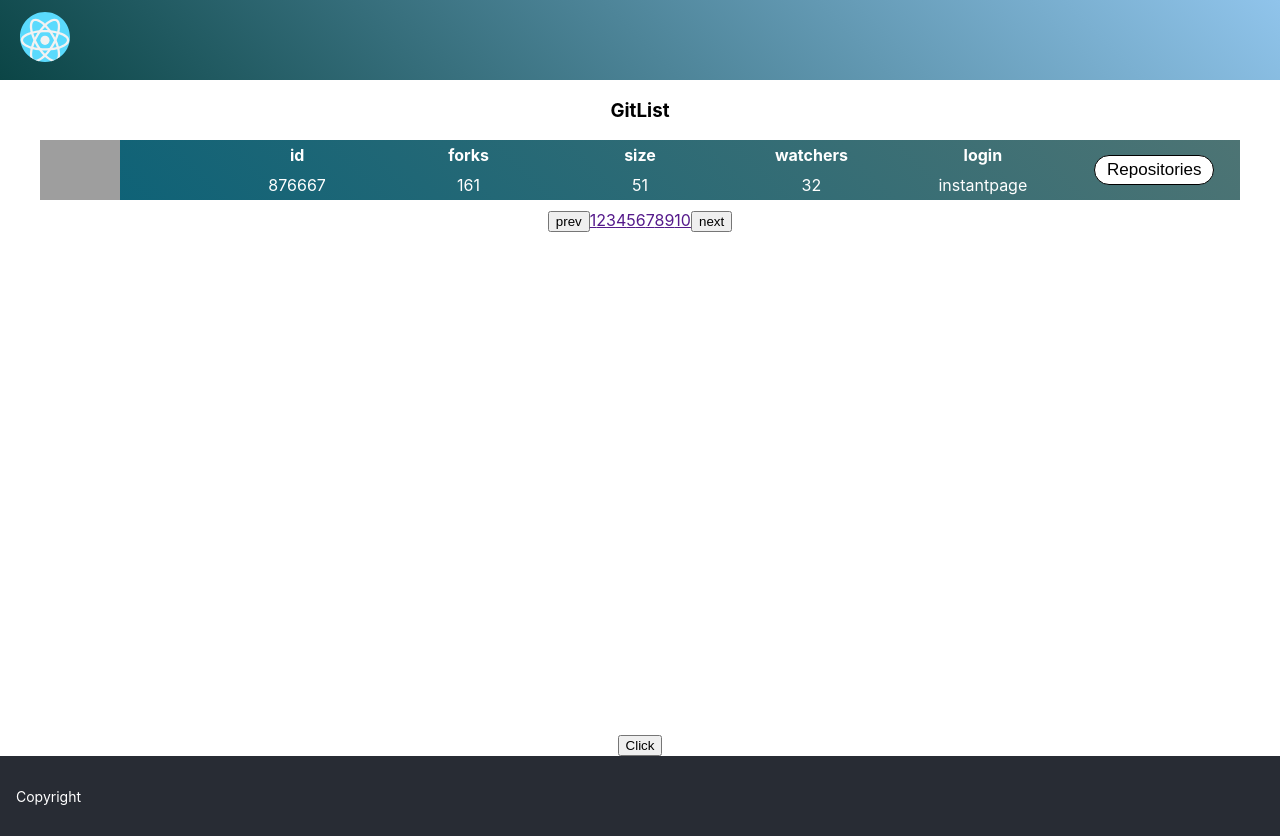
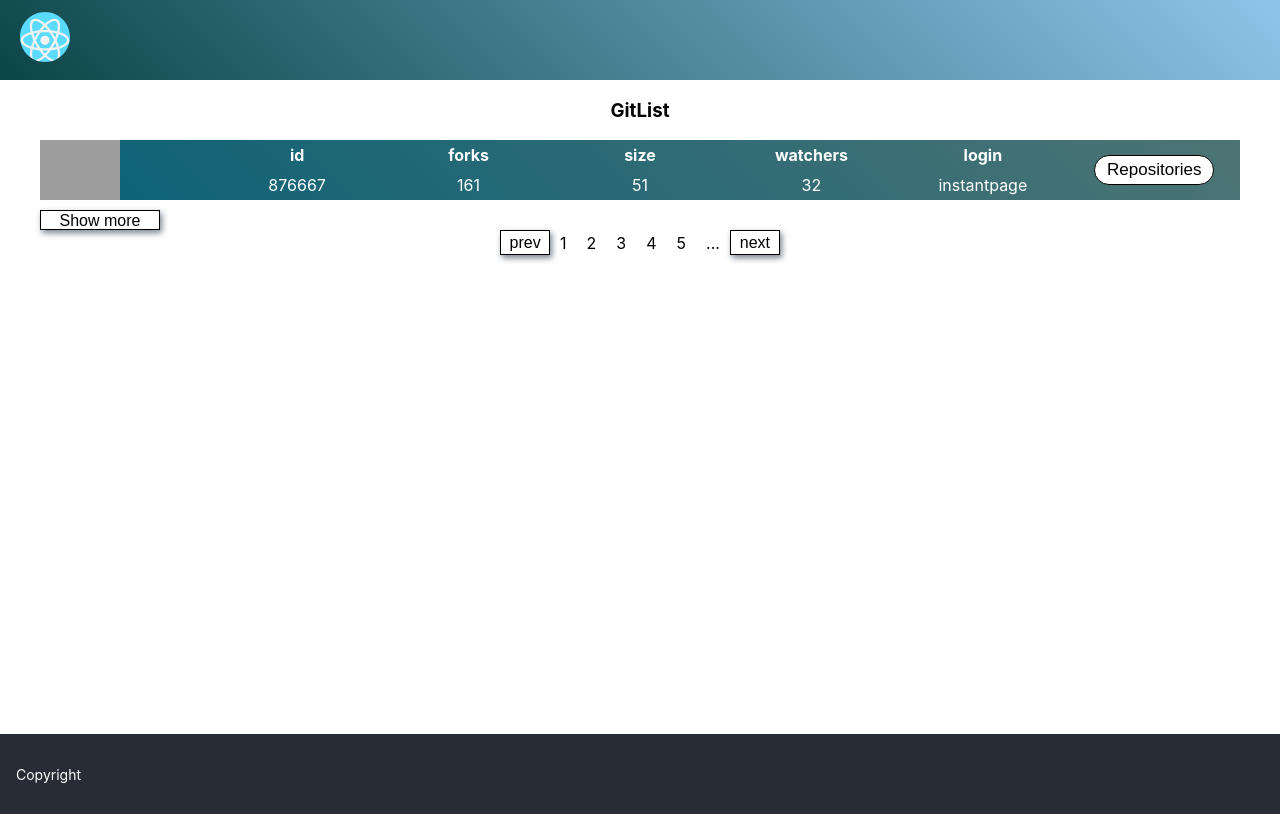
Before and after one commit to your-website/test-jira, a React (Create React App) app: page / in a window 1280 px wide. After the commit the page ends 814 px from the top, so only its background shows below. Built offline with nearby package versions, Linux system fonts and the light colour scheme; grey boxes are pictures that could not be loaded.

Commit message:
pagination for page

```diff
--- a/src/assets/styled.js
+++ b/src/assets/styled.js
@@ -8,4 +8,17 @@ const Button = styled.button`
   cursor: pointer;
 `;
 
-export { Button };
+const ButtonShadow = styled(Button)`
+  background-color: #fff;
+  border: 1px solid #000;
+  box-shadow: 2px 3px 6px rgba(32, 49, 67, 0.6);
+  cursor: pointer;
+  transition: all 0.2s ease;
+  outline: none;
+  &:hover {
+    background-color: #efefef;
+    box-shadow: 2px 3px 6px rgba(32, 49, 67, 0.8);
+  }
+`;
+
+export { Button, ButtonShadow };
--- a/src/components/GitList/GitList.js
+++ b/src/components/GitList/GitList.js
@@ -1,18 +1,24 @@
 import React from "react";
 import { connect } from "react-redux";
-import { Container } from "./styles_GitList";
+import { Container, ButtonShow } from "./styles_GitList";
 
 import GitItem from "../GitItem";
 import PaginationList from "../PaginationList";
 import GithubService from "../../services/GithubService";
 import { githubRepoRequested, requestGutHubRepo } from "../../actions";
 
-const GitList = ({ githubRepo, githubRepoRequested, requestGutHubRepo }) => {
+const GitList = ({
+  currentPage,
+  githubRepo,
+  githubRepoRequested,
+  requestGutHubRepo,
+}) => {
+  const { page, perPage } = currentPage;
   const { data, loading } = githubRepo;
   async function test() {
     requestGutHubRepo();
-    const test = await GithubService.getRepositories();
-    githubRepoRequested(test);
+    const data = await GithubService.getRepositories(page, perPage);
+    githubRepoRequested(data);
   }
 
   return (
@@ -20,15 +26,15 @@ const GitList = ({ githubRepo, githubRepoRequested, requestGutHubRepo }) => {
       <Container className="gitList">
         <h3>GitList</h3>
         <GitItem loading={loading} githubRepoData={data} />
+        <ButtonShow onClick={test}>Show more</ButtonShow>
         <PaginationList />
       </Container>
-      <button onClick={test}>Click</button>
     </div>
   );
 };
 
-const mapStateToProps = (githubRepo) => {
-  return githubRepo;
+const mapStateToProps = (state) => {
+  return state;
 };
 
 const mapDispatchToProps = {
--- a/src/components/GitList/styles_GitList.js
+++ b/src/components/GitList/styles_GitList.js
@@ -1,4 +1,5 @@
 import styled from "styled-components";
+import { ButtonShadow } from "../../assets/styled";
 
 const Container = styled.div`
   display: flex;
@@ -13,4 +14,9 @@ const Container = styled.div`
   }
 `;
 
-export { Container };
+const ButtonShow = styled(ButtonShadow)`
+  width: 120px;
+  height: 20px;
+`;
+
+export { Container, ButtonShow };
--- a/src/components/PaginationList/PaginationList.js
+++ b/src/components/PaginationList/PaginationList.js
@@ -1,23 +1,38 @@
 import React from "react";
-import { Container } from "./styles_Pagination";
+import { connect } from "react-redux";
 
-const PaginationList = () => {
+import { Container, Button, Link } from "./styles_Pagination";
+
+const PaginationList = ({ currentPage }) => {
+  const { page } = currentPage;
+
+  const moreLinks = <Link href="">...</Link>;
+
+  const linksPage = [];
+
+  for (let i = page; i < page + 5; i++) {
+    linksPage.push(i);
+  }
+
+  console.log(linksPage);
+
   return (
     <Container>
-      <button>prev</button>
-      <a href="">1</a>
-      <a href="">2</a>
-      <a href="">3</a>
-      <a href="">4</a>
-      <a href="">5</a>
-      <a href="">6</a>
-      <a href="">7</a>
-      <a href="">8</a>
-      <a href="">9</a>
-      <a href="">10</a>
-      <button>next</button>
+      <Button>prev</Button>
+      {linksPage.map((link) => {
+        return (
+          <Link key={link} href="">
+            {link}
+          </Link>
+        );
+      })}
+      {moreLinks}
+      <Button>next</Button>
     </Container>
   );
 };
 
-export default PaginationList;
+const mapStateToProps = (state) => {
+  return state;
+};
+export default connect(mapStateToProps)(PaginationList);
--- a/src/components/PaginationList/styles_Pagination.js
+++ b/src/components/PaginationList/styles_Pagination.js
@@ -1,5 +1,29 @@
 import styled from "styled-components";
+import { ButtonShadow } from "../../assets/styled";
 
-const Container = styled.div``;
+const Container = styled.div`
+  display: flex;
+  align-items: center;
+  justify-content: center;
+`;
+const Button = styled(ButtonShadow)`
+  width: 50px;
+  height: 25px;
 
-export { Container };
+  &:hover {
+    font-weight: bold;
+  }
+`;
+
+const Link = styled.a`
+  text-decoration: none;
+  margin: 0 10px;
+  color: #000;
+  transition: all 0.2s ease;
+
+  &:hover {
+    text-shadow: 2px 2px 4px rgba(0, 0, 0, 0.6);
+    text-decoration: underline;
+  }
+`;
+export { Container, Button, Link };
--- /dev/null
+++ b/src/reducers/currentPage.js
@@ -0,0 +1,21 @@
+const currentPage = (state, action) => {
+  if (state === undefined) {
+    return {
+      page: 1,
+      perPage: 30,
+    };
+  }
+
+  switch (action.type) {
+    case "SET_CURRENT_PAGE":
+      return {
+        perPage: state.currentPage.perPage,
+        page: action.payload,
+      };
+
+    default:
+      return state.githubRepo;
+  }
+};
+
+export default currentPage;
--- a/src/reducers/index.js
+++ b/src/reducers/index.js
@@ -1,8 +1,10 @@
 import githubRepo from "./githubRepo";
+import currentPage from "./currentPage";
 
 const reducer = (state, action) => {
   return {
     githubRepo: githubRepo(state, action),
+    currentPage: currentPage(state, action),
   };
 };
 
--- a/src/services/GithubService.js
+++ b/src/services/GithubService.js
@@ -1,7 +1,7 @@
 import axios from "axios";
 
 const apiClient = axios.create({
-  baseURL: "https://api.github.com/search/repositories?q=page=1&per_page=10",
+  baseURL: "https://api.github.com",
   withCredentials: false,
   headers: {
     Accept: "application/json",
@@ -11,7 +11,7 @@ const apiClient = axios.create({
 
 // eslint-disable-next-line import/no-anonymous-default-export
 export default {
-  getRepositories() {
-    return apiClient.get();
+  getRepositories(page, perPage) {
+    return apiClient.get(`/search/repositories?q=page=${page}`);
   },
 };
```
Also changed, not shown: 1 other file (tests, documents, lock files or other folders).
